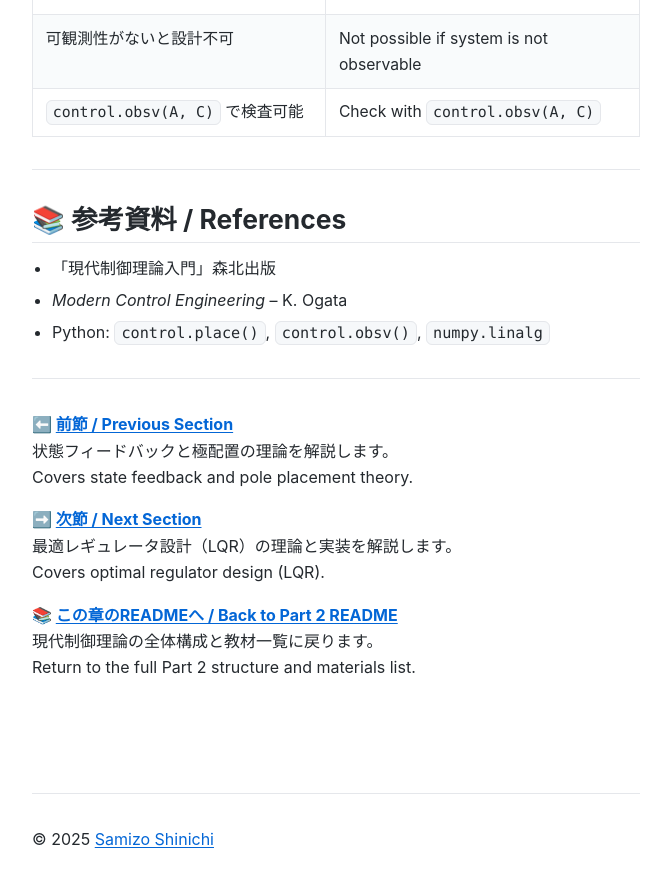
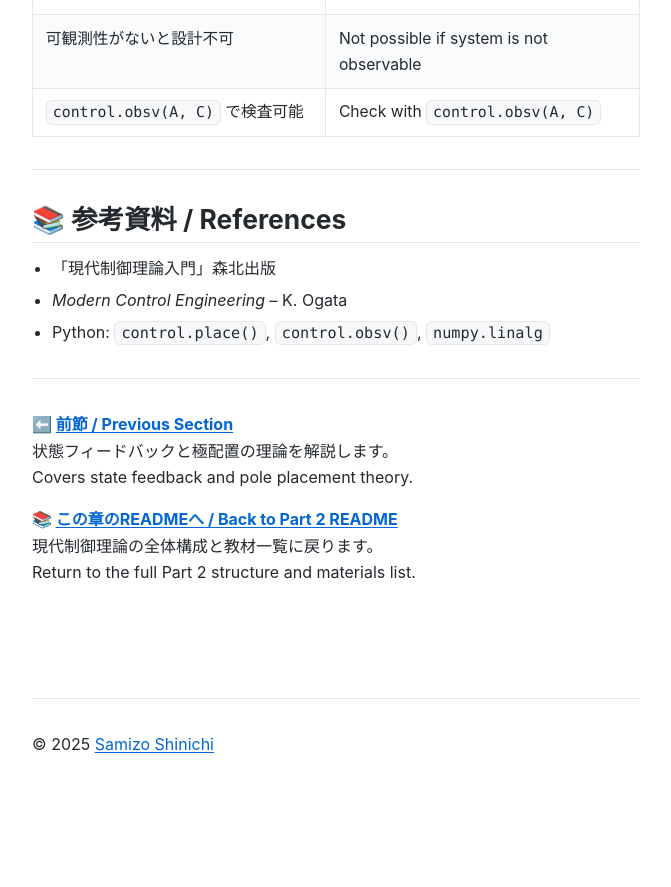
Before and after one commit to Samizo-AITL/EduController, a Jekyll site: the page built from part02_modern/theory/04_observer_design.md, in a window 1280 px wide and 900 px high, scrolled down 3032 px. Shown: the top 887 px of the window, without its empty margins (304-975 px from the left). Built offline with Jekyll 4.4.1, drawn with Linux system fonts in a browser that asks for light colours; after the commit the page ends 3837 px from its top, so only the background shows below that.

Commit message:
Update 04_observer_design.md

```diff
--- a/part02_modern/theory/04_observer_design.md
+++ b/part02_modern/theory/04_observer_design.md
@@ -139,10 +139,6 @@ r ───►│  -Kx̂ + r │     │ Observer │
 状態フィードバックと極配置の理論を解説します。
 Covers state feedback and pole placement theory.
 
-**➡️ [次節 / Next Section](./05_lqr_design.md)**
-最適レギュレータ設計（LQR）の理論と実装を解説します。
-Covers optimal regulator design (LQR).
-
 **📚 [この章のREADMEへ / Back to Part 2 README](../README.md)**
 現代制御理論の全体構成と教材一覧に戻ります。
 Return to the full Part 2 structure and materials list.
```
